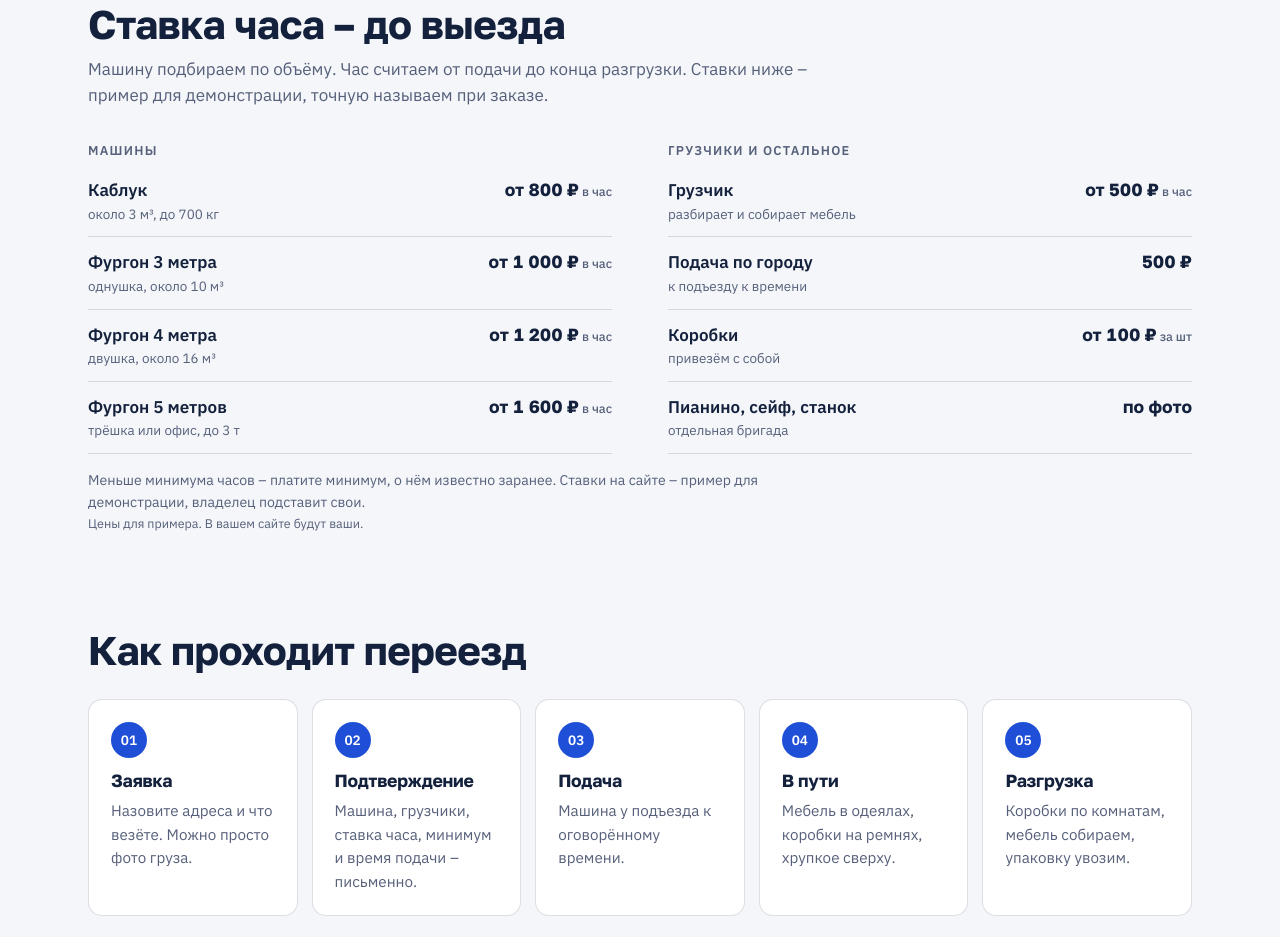
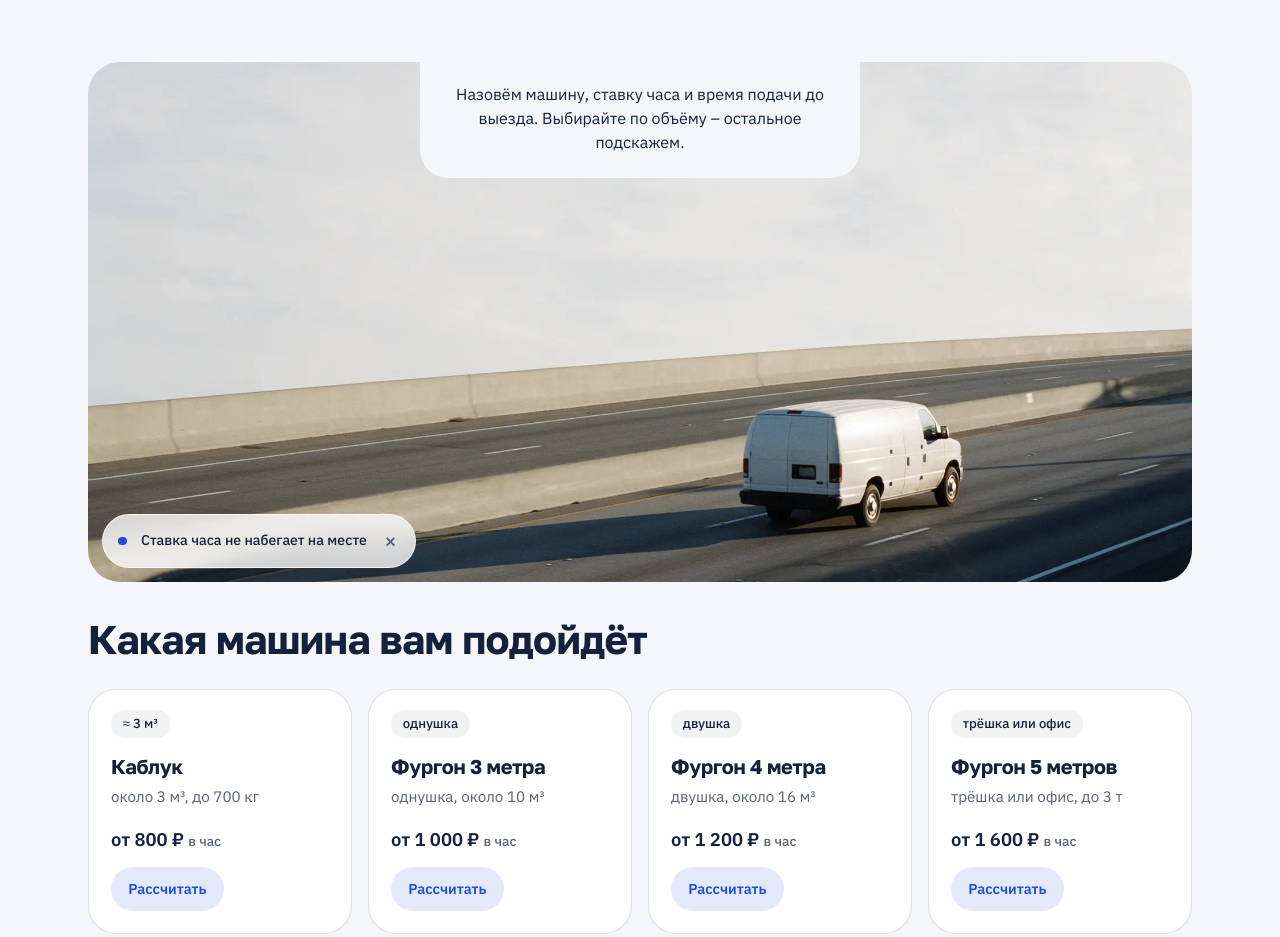
Before and after one commit to ant-site/perm-lider-pereezdov-demo, a plain HTML site: page index.html in a window 1280 px wide. Shown: the part 1498-2435 px from the top of the page. Drawn offline with Linux system fonts and the light colour scheme.

Commit message:
Витрина машин, пилюли, фикс калькулятора

```diff
--- a/index.html
+++ b/index.html
@@ -31,11 +31,32 @@
 .s-bar .s-btn--sm{border-radius:999px;padding:0 1.3em;min-height:44px}
 .s-hero__photo{position:relative}
 .s-hero__photo img{border-radius:28px}
-.s-chip{position:absolute;left:14px;bottom:14px;max-width:calc(100% - 28px);padding:.6em 1.1em;border-radius:999px;font-size:.88rem;font-weight:500;background:color-mix(in srgb,var(--c-surface) 78%,transparent);-webkit-backdrop-filter:blur(14px);backdrop-filter:blur(14px);border:1px solid color-mix(in srgb,#fff 70%,transparent);color:var(--c-ink)}
-.s-chip::before{content:"";display:inline-block;width:.6em;height:.6em;border-radius:50%;background:var(--c-accent);margin-right:.6em}
+.s-float{position:absolute;left:14px;bottom:14px;max-width:calc(100% - 28px);padding:.6em 1.1em;border-radius:999px;font-size:.88rem;font-weight:500;background:color-mix(in srgb,var(--c-surface) 78%,transparent);-webkit-backdrop-filter:blur(14px);backdrop-filter:blur(14px);border:1px solid color-mix(in srgb,#fff 70%,transparent);color:var(--c-ink)}
+.s-float::before{content:"";display:inline-block;width:.6em;height:.6em;border-radius:50%;background:var(--c-accent);margin-right:.6em}
 @media(max-width:860px){.s-bar__nav{display:none}.s-bar{padding-left:16px}}
 .s-sign{display:flex;align-items:center;gap:12px;justify-content:center;margin-top:14px;font-size:15px}
 .s-sign img{width:44px;height:44px;border-radius:10px;display:block}
+</style>
+<style>
+/* витрина машин: по мотивам YukoHealth storefront (21st.dev) */
+.s-soft{color:var(--c-accent);font-weight:500}
+.s-vit__photo{position:relative;margin:0 0 36px;border-radius:32px;overflow:hidden;min-height:340px}
+.s-vit__photo>img{display:block;width:100%;height:clamp(340px,46vw,520px);object-fit:cover}
+.s-vit__notch{position:absolute;top:0;left:50%;transform:translateX(-50%);width:min(440px,calc(100% - 40px));background:var(--c-canvas);padding:20px 26px 24px;border-radius:0 0 28px 28px;text-align:center;font-size:1rem;line-height:1.5}
+.s-vit__notch p{margin:0}
+.s-float--x{display:flex;align-items:center;gap:.4em;padding-right:.5em}
+.s-float--x button{border:0;background:transparent;font:inherit;font-size:1.3rem;line-height:1;cursor:pointer;color:var(--c-ink-soft);min-width:36px;min-height:36px}
+.s-float[hidden]{display:none}
+.s-cars{list-style:none;margin:0;padding:0;display:grid;grid-template-columns:repeat(auto-fit,minmax(min(100%,230px),1fr));gap:16px}
+.s-car{background:var(--c-surface);border:1px solid var(--hair);border-radius:28px;padding:20px 22px 22px;display:grid;gap:8px;align-content:start}
+.s-car h3{font-size:1.25rem;margin:10px 0 0}
+.s-car p{margin:0;color:var(--c-ink-soft);font-size:.95rem}
+.s-car .s-car__price{color:var(--c-ink);font-weight:700;font-size:1.15rem;margin-top:8px}
+.s-car__price small{font-weight:500;color:var(--c-ink-soft);font-size:.85rem}
+.s-tag{justify-self:start;padding:.3em .9em;border-radius:999px;background:color-mix(in srgb,var(--c-ink) 6%,transparent);font-size:.82rem;font-weight:500}
+.s-car__go{justify-self:start;margin-top:6px;padding:.55em 1.2em;border-radius:999px;background:color-mix(in srgb,var(--c-accent) 12%,transparent);color:var(--c-accent);font-weight:700;text-decoration:none;font-size:.9rem;min-height:44px;display:inline-flex;align-items:center}
+.s-faq details{border-radius:24px}
+@media(max-width:600px){.s-vit__notch{padding:16px 18px 20px;font-size:.92rem}.s-vit__photo>img{height:380px}}
 </style>
 </head>
 <body class="s-prod" id="top" data-wa="" data-tg="+79588823488" data-max="">
@@ -51,11 +72,11 @@
   <section class="s-hero">
     <div class="s-hero__text">
       <p class="s-eyebrow">Переезды · грузчики · газель</p>
-      <h1>Переезд в Перми – машина и грузчики к вашему часу</h1>
+      <h1>Переезд в Перми – <span class="s-soft">машина и грузчики к вашему часу</span></h1>
       <p class="s-lead">Скажите, откуда и куда едем и что везём – назовём машину, ставку часа и время подачи. Заказ подтверждаем до выезда.</p>
       <ul class="s-ticks"><li>Машина и грузчики – в одной заявке</li><li>Ставка часа названа до выезда</li><li>Занесём, куда скажете, и соберём мебель</li></ul>
 
-      <figure class="s-hero__photo"><img class="" src="assets/cargo.webp" alt="Грузчики несут шкаф в стрейче к фургону" loading="lazy" decoding="async"><span class="s-chip">Ставка часа – до выезда</span></figure>
+      <figure class="s-hero__photo"><img class="" src="assets/cargo.webp" alt="Грузчики несут шкаф в стрейче к фургону" loading="lazy" decoding="async"><span class="s-float">Ставка часа – до выезда</span></figure>
     </div>
     <div class="s-hero__widget" id="widget"><form class="s-widget" data-s-calc data-base="0" data-min="0" data-min-note="минимальный заказ" data-per="{&quot;car&quot;:&quot;hours&quot;,&quot;movers&quot;:&quot;hours&quot;}" data-message="Здравствуйте! Хочу рассчитать переезд: {выбор}. Предварительно {итого}. Когда можете подать машину?" onsubmit="return false">
       <h2 class="s-widget__title">Сколько стоит переезд</h2>
@@ -82,17 +103,18 @@
     </div>
   </section>
 
+  <section class="s-section s-reveal s-vit" id="cars">
+    <figure class="s-vit__photo"><img src="assets/road.webp" alt="Фургон на городской трассе в утреннем свете" loading="lazy" decoding="async">
+      <div class="s-vit__notch"><p>Назовём машину, ставку часа и время подачи до выезда. Выбирайте по объёму – остальное подскажем.</p></div>
+      <span class="s-float s-float--x" data-chip>Ставка часа не набегает на месте<button type="button" aria-label="Скрыть" data-chip-x>×</button></span>
+    </figure>
+    <header class="s-section__head"><h2>Какая машина вам подойдёт</h2></header>
+    <ul class="s-cars"><li class="s-car"><span class="s-tag">≈ 3 м³</span><h3>Каблук</h3><p>около 3 м³, до 700 кг</p><p class="s-car__price">от 800 ₽ <small>в час</small></p><a class="s-car__go" href="#widget">Рассчитать</a></li><li class="s-car"><span class="s-tag">однушка</span><h3>Фургон 3 метра</h3><p>однушка, около 10 м³</p><p class="s-car__price">от 1 000 ₽ <small>в час</small></p><a class="s-car__go" href="#widget">Рассчитать</a></li><li class="s-car"><span class="s-tag">двушка</span><h3>Фургон 4 метра</h3><p>двушка, около 16 м³</p><p class="s-car__price">от 1 200 ₽ <small>в час</small></p><a class="s-car__go" href="#widget">Рассчитать</a></li><li class="s-car"><span class="s-tag">трёшка или офис</span><h3>Фургон 5 метров</h3><p>трёшка или офис, до 3 т</p><p class="s-car__price">от 1 600 ₽ <small>в час</small></p><a class="s-car__go" href="#widget">Рассчитать</a></li></ul>
+  </section>
+
   <section class="s-section s-reveal" id="prices">
     <header class="s-section__head"><h2>Ставка часа – до выезда</h2><p>Машину подбираем по объёму. Час считаем от подачи до конца разгрузки. Ставки ниже – пример для демонстрации, точную называем при заказе.</p></header>
-    <div class="s-board"><div class="s-board__group">
-      <h3 class="s-board__title">Машины</h3>
-      <ul class="s-board__list">
-        <li class="s-board__row"><span class="s-board__name">Каблук<em>около 3 м³, до 700 кг</em></span><span class="s-board__dots" aria-hidden="true"></span><span class="s-board__price">от 800 ₽<small> в час</small></span></li>
-        <li class="s-board__row"><span class="s-board__name">Фургон 3 метра<em>однушка, около 10 м³</em></span><span class="s-board__dots" aria-hidden="true"></span><span class="s-board__price">от 1 000 ₽<small> в час</small></span></li>
-        <li class="s-board__row"><span class="s-board__name">Фургон 4 метра<em>двушка, около 16 м³</em></span><span class="s-board__dots" aria-hidden="true"></span><span class="s-board__price">от 1 200 ₽<small> в час</small></span></li>
-        <li class="s-board__row"><span class="s-board__name">Фургон 5 метров<em>трёшка или офис, до 3 т</em></span><span class="s-board__dots" aria-hidden="true"></span><span class="s-board__price">от 1 600 ₽<small> в час</small></span></li>
-      </ul>
-    </div>
+    <div class="s-board">
 <div class="s-board__group">
       <h3 class="s-board__title">Грузчики и остальное</h3>
       <ul class="s-board__list">
@@ -154,5 +176,6 @@
 <footer class="s-foot"><p>Лидер переездов · Пермь</p><p>Лидер переездов: квартирные и офисные переезды, грузчики и газель по Перми</p><p class="s-sign"><img src="assets/brand-mark.webp" alt="" width="44" height="44">Автор сайта: Антонина Логутенкова</p></footer>
 <nav class="s-dock" aria-label="Быстрая связь"><a class="s-btn" href="#widget">Рассчитать переезд</a><a class="s-btn s-btn--ghost" href="tel:+73422348858">Позвонить</a></nav>
 <script src="style.js" defer></script>
+<script>document.querySelectorAll("[data-chip-x]").forEach(b=>b.addEventListener("click",()=>{b.closest(".s-float").hidden=true}))</script>
 </body>
 </html>
```
